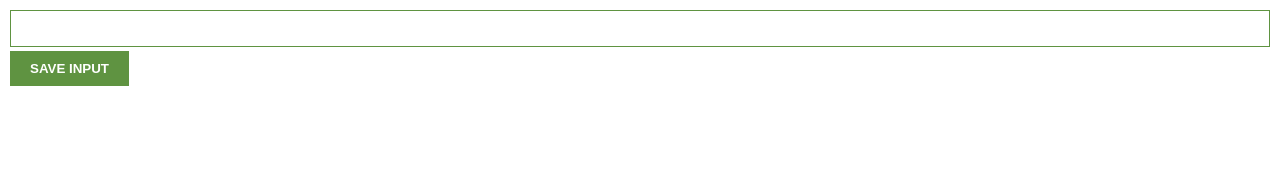
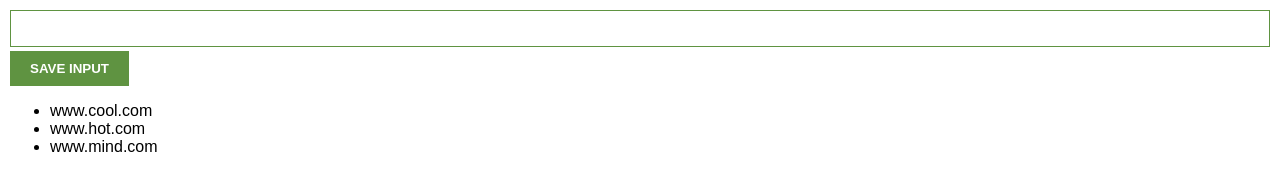
Before and after one commit to Davidkuralan/chromeExtension, a plain HTML site: page index.html in a window 1280 px wide. Drawn offline with Linux system fonts and the light colour scheme.

Commit message:
rendered list items

```diff
--- a/index.html
+++ b/index.html
@@ -10,6 +10,7 @@
 <body>
     <input type="text" id="input-el">
     <button id="input-btn">SAVE INPUT</button>
+    <ul id="ul-el"></ul>
     <script src="script.js"></script>
 </body>
 </html>
--- a/script.js
+++ b/script.js
@@ -1,8 +1,15 @@
-let myLeads = [];
-let inputEl = document.getElementById('input-el')
-let inputBtn = document.getElementById('input-btn');
+let myLeads = ['www.cool.com','www.hot.com', 'www.mind.com'];
+const inputEl = document.getElementById('input-el');
+const inputBtn = document.getElementById('input-btn');
+const ulEl = document.getElementById('ul-el');
+
 
 inputBtn.addEventListener("click",() =>{
     myLeads.push(inputEl.value)
+    // myLeads.pop();
     console.log(myLeads);
 })
+
+for(let x = 0; x < myLeads.length; x++){
+    ulEl.innerHTML +=  "<li>" + myLeads[x] + "</li>"
+}
```
